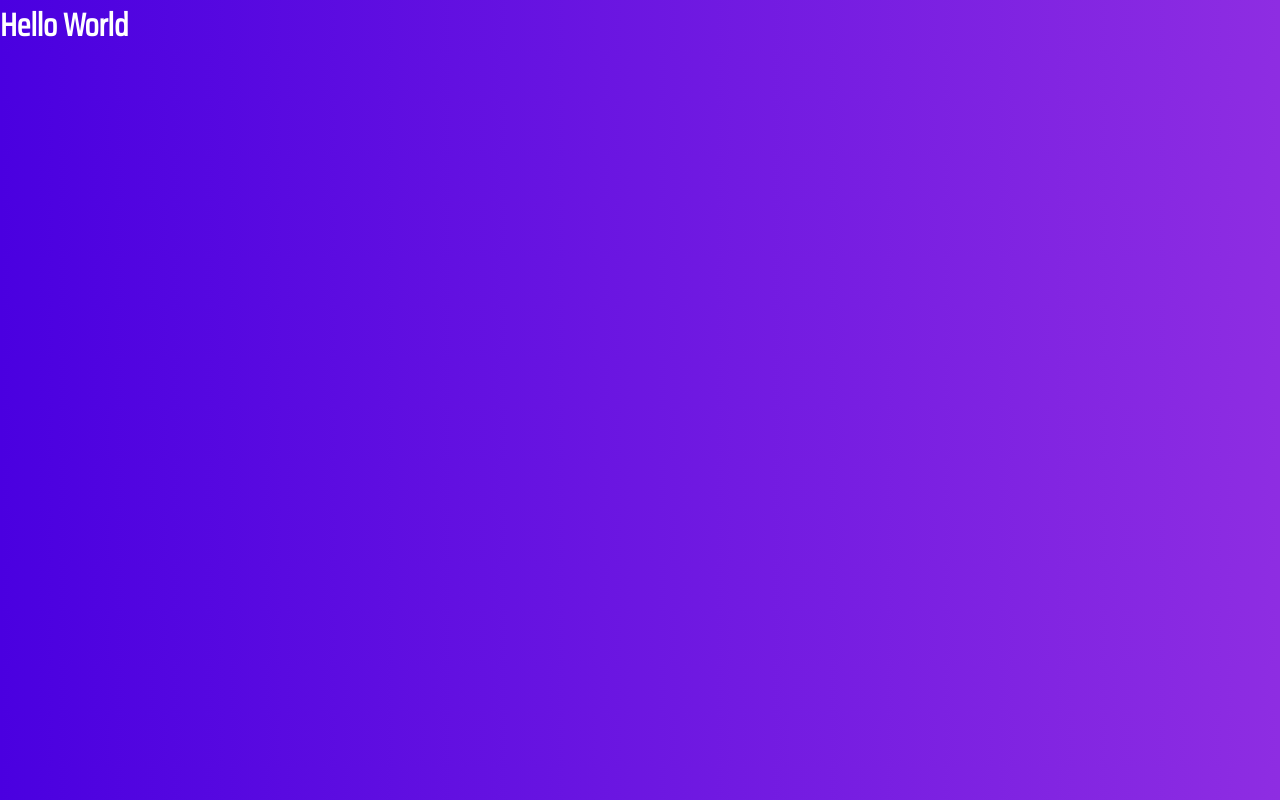
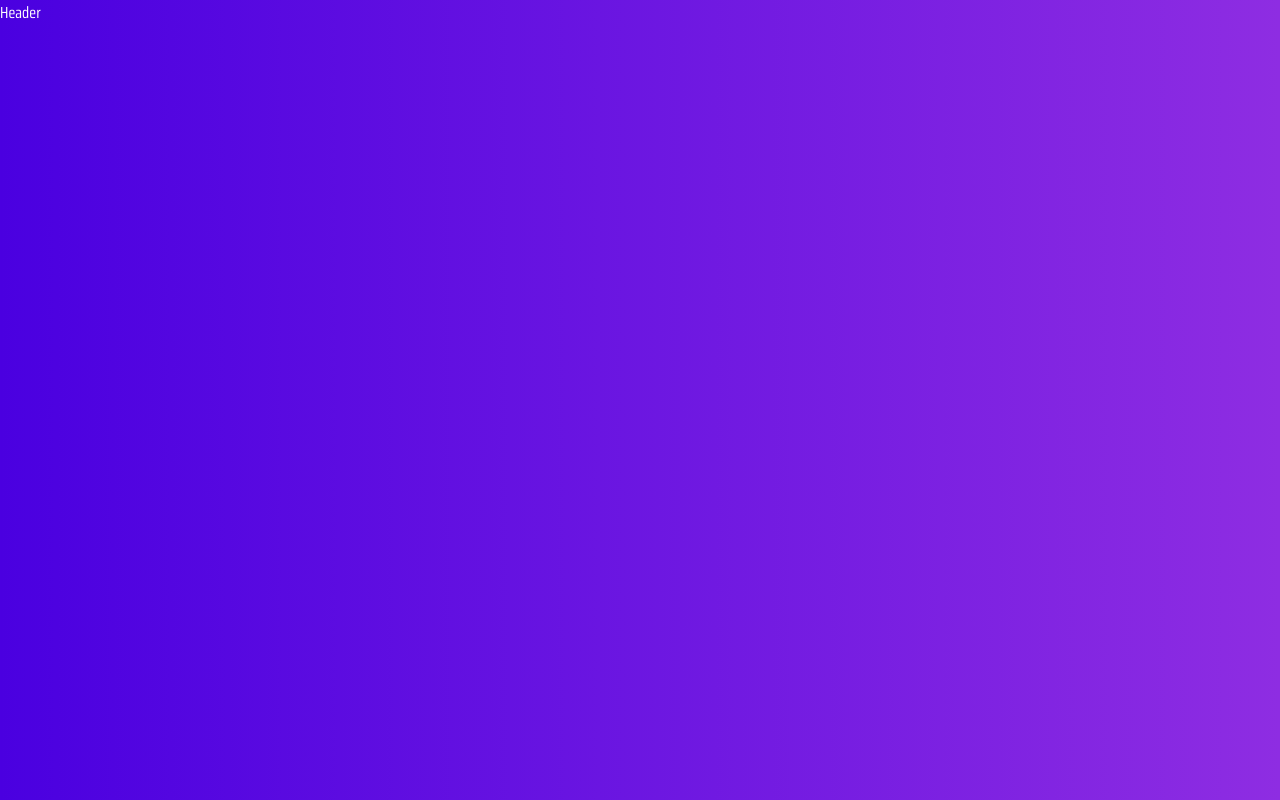
Before and after one commit to OdedAtias1/feedback-page, a React (Create React App) app: page / in a window 1280 px wide. Built offline with nearby package versions, Linux system fonts and the light colour scheme.

Commit message:
Adding style to our header

```diff
--- a/src/App.js
+++ b/src/App.js
@@ -1,11 +1,19 @@
-// Components import
+//Hooks imports
+import { useState } from 'react';
+// Components imports
 import Header from './Components/Header';
+// Services imports
+import FeedbackData from './services/FeedbackData';
 
 function App() {
+	//App States
+	const [feedbacks, setFeedbacks] = useState(FeedbackData);
+
 	return (
-		<div className='App'>
-			<h1>Hello World</h1>
-		</div>
+		<>
+			<Header />
+			<div className='container'></div>
+		</>
 	);
 }
 
--- a/src/Components/Header.jsx
+++ b/src/Components/Header.jsx
@@ -5,4 +5,15 @@ const Header = () => {
 	return <div>Header</div>;
 };
 
+Header.defaultProps = {
+	bgColor: '#fff',
+	textColor: 'rebeccapurple',
+};
+
+Header.propTypes = {
+	text: PropTypes.string,
+	bgColor: PropTypes.string,
+	textColor: PropTypes.string,
+};
+
 export default Header;
```
